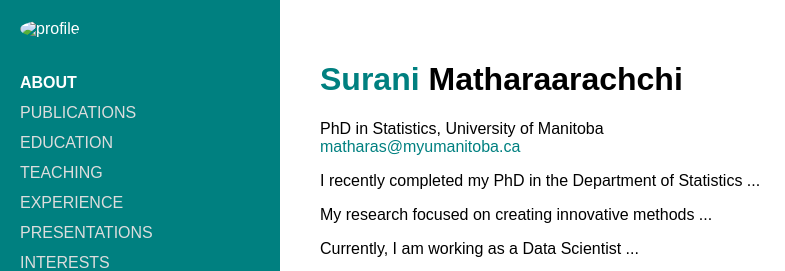
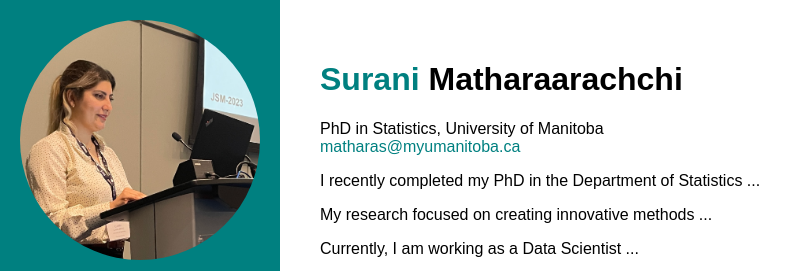
Before and after one commit to ElhamAfzali/academic-portfolio, a plain HTML site: page index.html in a window 1280 px wide. Shown: the top 271 px of the page, without its empty margins (0-785 px from the left). Drawn offline with Linux system fonts and the light colour scheme.

Commit message:
edit index

```diff
--- a/index.html
+++ b/index.html
@@ -7,7 +7,7 @@
 </head>
 <body>
   <div class="sidebar">
-    <img src="assets/img/your-photo.jpg" alt="profile" class="profile">
+    <img src="assets/img/IMG_1585.JPG" alt="profile" class="profile">
     <ul>
       <li class="active">ABOUT</li>
       <li>PUBLICATIONS</li>
```
Also changed, not shown: assets/img/IMG_1585.JPG (added), 2 other files.
